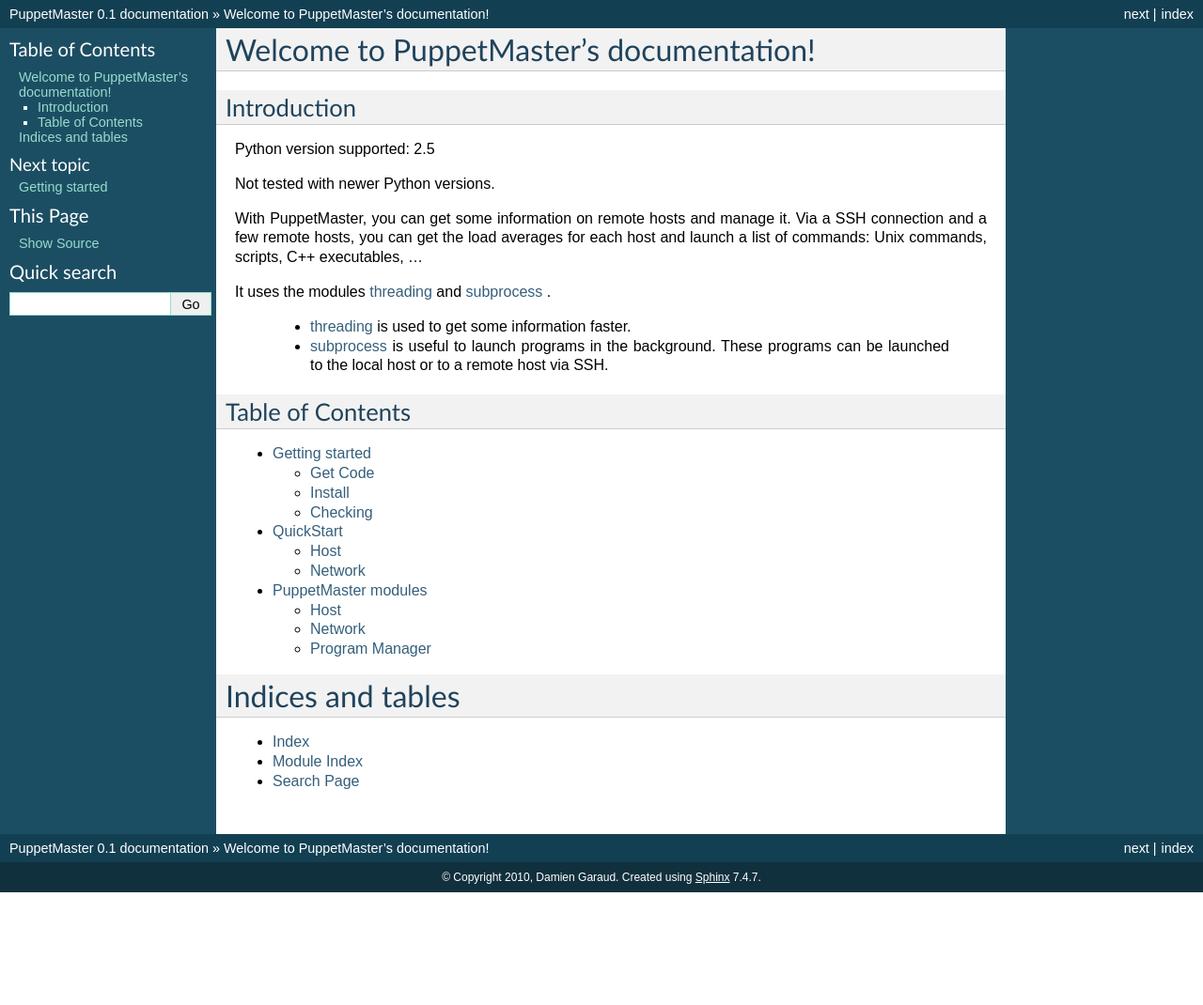
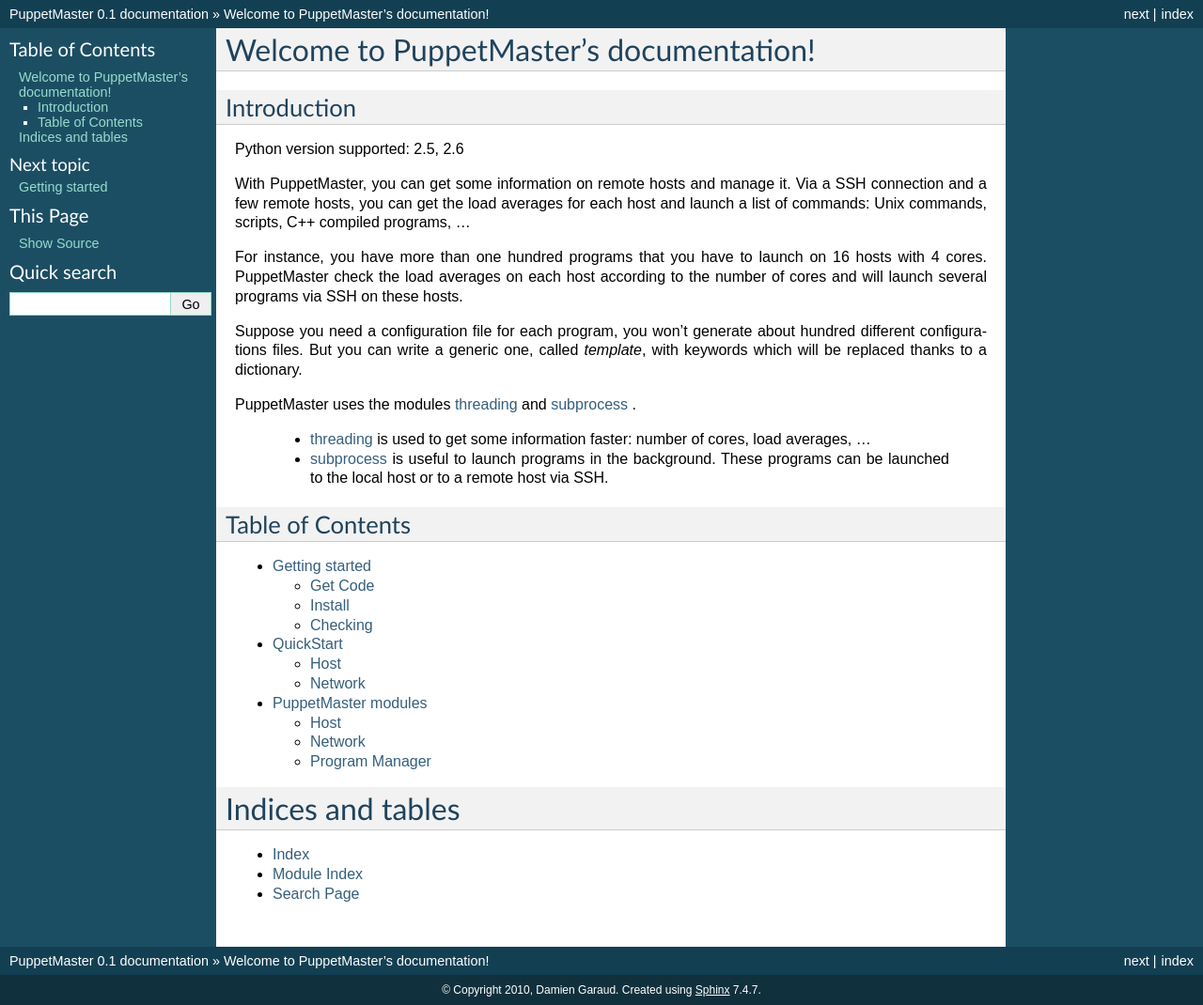
Before and after one commit to garaud/puppetmaster, a Sphinx documentation site: the page built from doc/index.rst, in a window 1280 px wide. Shown: the whole page at 94% size. Built offline with Sphinx 7.4.7, drawn with Linux system fonts in a browser that asks for light colours; before the commit the page ends 950 px from its top, so only the background shows below that.

Commit message:
Updated the documentation.

```diff
--- a/doc/index.rst
+++ b/doc/index.rst
@@ -9,21 +9,25 @@
 Introduction
 ------------
 
-Python version supported: 2.5
-
-Not tested with newer Python versions.
+Python version supported: 2.5, 2.6
 
 With PuppetMaster, you can get some information on remote hosts and manage
 it. Via a SSH connection and a few remote hosts, you can get the load averages
 for each host and launch a list of commands: Unix commands, scripts, C++
-executables, ...
+compiled programs, ...
 
-It uses the modules `threading
+For instance, you have more than one hundred programs that you have to launch
+on 16 hosts with 4 cores. PuppetMaster check the load averages on each host
+according to the number of cores and will launch several programs via SSH on these hosts.
+
+Suppose you need a configuration file for each program, you won't generate about hundred different configurations files. But you can write a generic one, called *template*, with keywords which will be replaced thanks to a dictionary.
+
+PuppetMaster uses the modules `threading
 <http://docs.python.org/library/threading.html>`_ and `subprocess
 <http://docs.python.org/library/subprocess.html>`_ .
 
   - `threading <http://docs.python.org/library/threading.html>`_ is used to
-    get some information faster.
+    get some information faster: number of cores, load averages, ...
   - `subprocess <http://docs.python.org/library/subprocess.html>`_ is useful
     to launch programs in the background. These programs can be launched to
     the local host or to a remote host via SSH.
--- a/doc/quickstart.rst
+++ b/doc/quickstart.rst
@@ -112,7 +112,7 @@
 
   to have the CPUs number for each host.
 
-  Maybe you would like to know the available host according to the number of
+  Maybe you would like to know the available hosts according to the number of
   cores for each host and the load averages. The following method return the
   names of available hosts and the number of programs that you can launch on
   it. It supposes that you have one program for one core.
```
Also changed, not shown: doc/getting_started.rst (+8 -4 lines).
